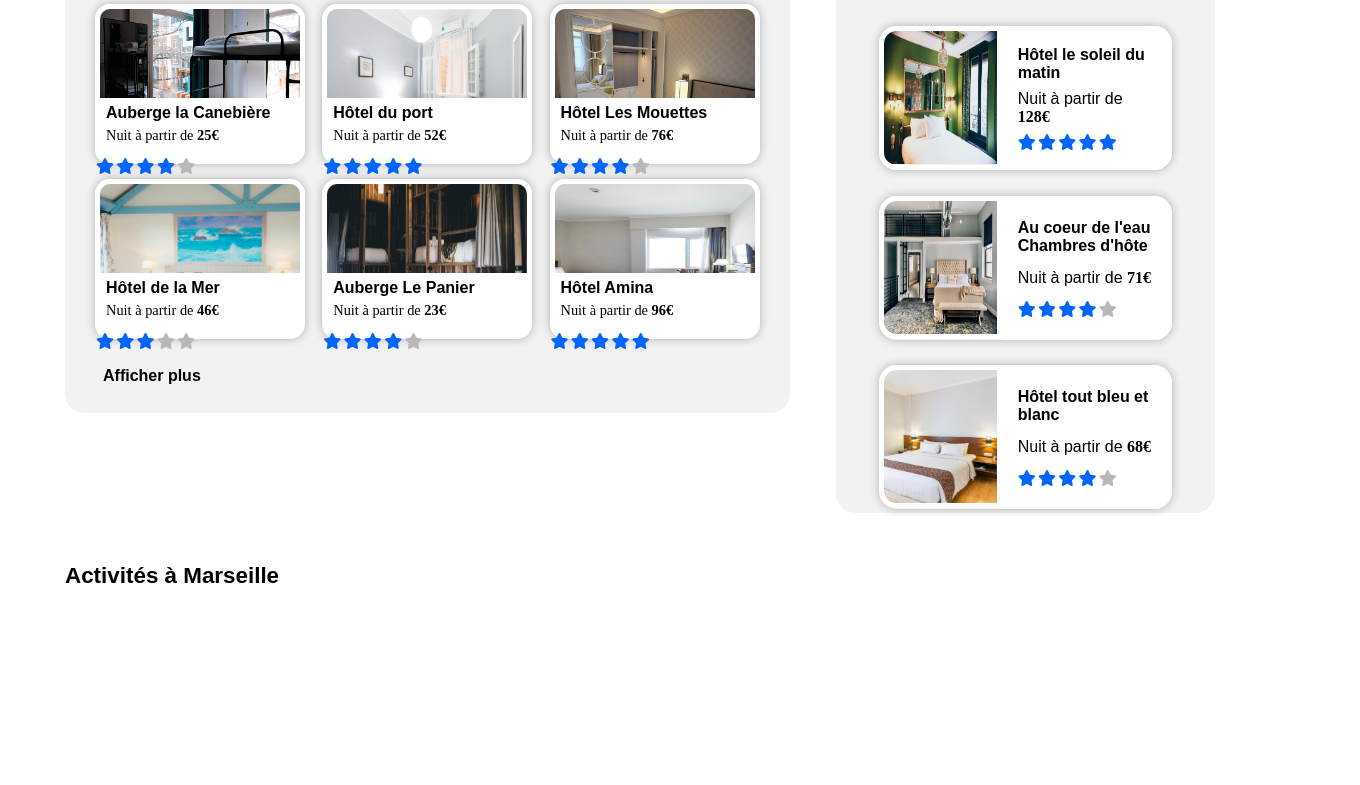
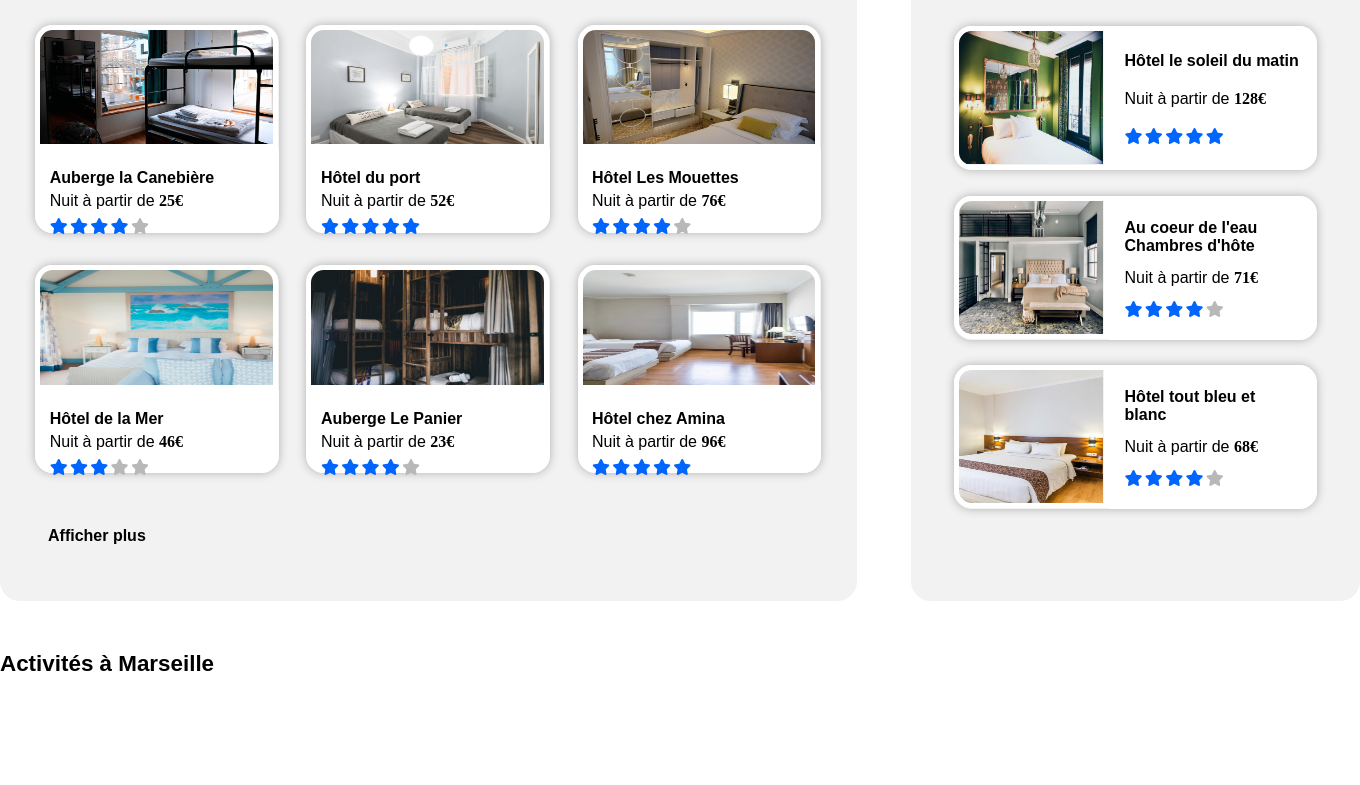
Before and after one commit to benoitricard/BenoitRicard_2_17062021, a plain HTML site: page index.html in a window 1280 px wide. Shown: the part 431-1216 px from the top of the page, 1360 px wide, since content can reach past the window. Drawn offline with Linux system fonts and the light colour scheme.

Commit message:
Modification de la catégorie 'hébergements à Marseille'

```diff
--- a/index.html
+++ b/index.html
@@ -66,14 +66,14 @@
         <!-- Housing + Aside -->
         <section id="body1">
             <!-- Conteneur 'Hébergements à Marseille' -->
-            <div class="housing">
+            <div class="conteneur_housing">
                 <h1>Hébergements à Marseille</h1>
-                    <div class="cards_h">
-                        <div class="card_housing">
-                            <img class="img1_photo" src="images/hebergements/aub_caneb.jpg" height="150px" width="200px">
-                            <div class="img1_titre">
-                                <h3>Auberge la Canebière</h3>
-                                <p class="p_h">Nuit à partir de <span class="bold">25€</span></p>
+                    <div class="conteneur_cards_housing">
+                        <div class="item_card_housing item_card_housing1">
+                            <div class="photo_card_housing photo_card_housing1"></div>
+                            <div class="description_card_housing description_card_housing1">
+                                <h2>Auberge la Canebière</h2>
+                                <p>Nuit à partir de <span class="bold">25€</span></p>
                                 <div class="stars">
                                     <i class="fas fa-star full_star"></i>
                                     <i class="fas fa-star full_star"></i>
@@ -83,11 +83,11 @@
                                 </div>
                             </div>
                         </div>
-                        <div class="card_housing">
-                            <img class="img2_photo" src="images/hebergements/hotel_port.jpg" height="150px" width="200px">
-                            <div class="img2_titre">
-                                <h3>Hôtel du port</h3>
-                                <p class="p_h">Nuit à partir de <span class="bold">52€</span></p>
+                        <div class="item_card_housing item_card_housing2">
+                            <div class="photo_card_housing photo_card_housing2"></div>
+                            <div class="description_card_housing description_card_housing2">
+                                <h2>Hôtel du port</h2>
+                                <p>Nuit à partir de <span class="bold">52€</span></p>
                                 <div class="stars">
                                     <i class="fas fa-star full_star"></i>
                                     <i class="fas fa-star full_star"></i>
@@ -97,11 +97,11 @@
                                 </div>
                             </div>
                         </div>
-                        <div class="card_housing">
-                            <img class="img3_photo" src="images/hebergements/hotel_mouette.jpg" height="150px" width="200px">
-                            <div class="img3_titre">
-                                <h3>Hôtel Les Mouettes</h3>
-                                <p class="p_h">Nuit à partir de <span class="bold">76€</span></p>
+                        <div class="item_card_housing item_card_housing3">
+                            <div class="photo_card_housing photo_card_housing3"></div>
+                            <div class="description_card_housing description_card_housing3">
+                                <h2>Hôtel Les Mouettes</h2>
+                                <p>Nuit à partir de <span class="bold">76€</span></p>
                                 <div class="stars">
                                     <i class="fas fa-star full_star"></i>
                                     <i class="fas fa-star full_star"></i>
@@ -111,11 +111,11 @@
                                 </div>
                             </div>
                         </div>
-                        <div class="card_housing">
-                            <img class="img4_photo" src="images/hebergements/hotel_mer.jpg" height="150px" width="200px">
-                            <div class="img4_titre">
-                                <h3>Hôtel de la Mer</h3>
-                                <p class="p_h">Nuit à partir de <span class="bold">46€</span></p>
+                        <div class="item_card_housing item_card_housing4">
+                            <div class="photo_card_housing photo_card_housing4"></div>
+                            <div class="description_card_housing description_card_housing4">
+                                <h2>Hôtel de la Mer</h2>
+                                <p>Nuit à partir de <span class="bold">46€</span></p>
                                 <div class="stars">
                                     <i class="fas fa-star full_star"></i>
                                     <i class="fas fa-star full_star"></i>
@@ -125,11 +125,11 @@
                                 </div>
                             </div>
                         </div>
-                        <div class="card_housing">
-                            <img class="img5_photo" src="images/hebergements/aub_panier.jpg" height="150px" width="200px">
-                            <div class="img5_titre">
-                                <h3>Auberge Le Panier</h3>
-                                <p class="p_h">Nuit à partir de <span class="bold">23€</span></p>
+                        <div class="item_card_housing item_card_housing5">
+                            <div class="photo_card_housing photo_card_housing5"></div>
+                            <div class="description_card_housing description_card_housing5">
+                                <h2>Auberge Le Panier</h2>
+                                <p>Nuit à partir de <span class="bold">23€</span></p>
                                 <div class="stars">
                                     <i class="fas fa-star full_star"></i>
                                     <i class="fas fa-star full_star"></i>
@@ -139,11 +139,11 @@
                                 </div>
                             </div>
                         </div>
-                        <div class="card_housing">
-                            <img class="img6_photo" src="images/hebergements/hotel_amina.jpg" height="150px" width="200px">
-                            <div class="img6_titre">
-                                <h3>Hôtel Amina</h3>
-                                <p class="p_h">Nuit à partir de <span class="bold">96€</span></p>
+                        <div class="item_card_housing item_card_housing6">
+                            <div class="photo_card_housing photo_card_housing6"></div>
+                            <div class="description_card_housing description_card_housing6">
+                                <h2>Hôtel chez Amina</h2>
+                                <p>Nuit à partir de <span class="bold">96€</span></p>
                                 <div class="stars">
                                     <i class="fas fa-star full_star"></i>
                                     <i class="fas fa-star full_star"></i>
@@ -252,9 +252,9 @@
             <!-- Catégorie 'Assistance' -->
             <div class="assistance cat_footer">
                 <ul>
-                    <li class="bold"><a href="#">Assistance</a></li>
-                    <li class="semibold"><a href="#">Centre d'aide</a></li>
-                    <li class="semibold"><a href="#">Nous contacter</a></li>
+                    <li class="li_footer bold"><a class="link_footer_t" href="#">Assistance</a></li>
+                    <li class="li_footer medium"><a class="link_footer" href="#">Centre d'aide</a></li>
+                    <li class="li_footer medium"><a class="link_footer" href="#">Nous contacter</a></li>
                 </ul>
             </div>
         </footer>
--- a/styles.css
+++ b/styles.css
@@ -1,7 +1,7 @@
 /* Propriétés générales à la page */
 body {
     font-family: "Raleway", sans-serif;
-    width: 1150px;
+    width: 85rem;
     margin: auto;
 }
 
@@ -172,11 +172,11 @@ ul {
 .f_icon {
     background-color: #DEEBFF;
     border-radius: 25px;
-    width: 35.4px;
-    height: 35.4px;
+    width: 2.5rem;
+    height: 2.5rem;
     position: absolute;
     text-align: center;
-    line-height: 35.4px;
+    line-height: 2.5rem;
 }
 
 .f_button {
@@ -229,279 +229,125 @@ ul {
 }
 
 /* Section Housing (Hébergements) */
-.housing {
+.conteneur_housing {
     margin-top: 20px;
     background-color: #F2F2F2;
     width: 63%;
-    height: 500px;
+    height: 43rem;
     border-radius: 20px;
 }
 
-.full_star {
+.conteneur_housing > h1 {
+    position: relative;
+    top: 1.4rem;
+    left: 3rem;
+}
+
+.conteneur_housing > h2 {
+    position: relative;
+    top: 3.5rem;
+    left: 3rem;
+    cursor: pointer;
+    width: 15%;
+}
+
+.conteneur_housing > h2:hover {
     color: #0065FC;
 }
 
-.empty_star {
+.conteneur_cards_housing {
+    display: flex;
+    flex-flow: row wrap;
+    justify-content: space-evenly;
+    height: 70%;
+    align-items: center;
+    padding-left: 0.5rem;
+    padding-right: 0.5rem;
+    position: relative;
+    top: 2rem;
+}
+
+.item_card_housing {
+    display: flex;
+    flex-direction: column;
+    height: 13rem;
+    width: 29%;
+    box-shadow: 0 0 10px #afafaf;
+    border-radius: 1.1rem;
+    cursor: pointer;
+}
+
+.photo_card_housing {
+    border: solid 5px white;
+    background-size: 100% 100%;
+    background-repeat: no-repeat;
+    height: 60%;
+    width: 95.4%;
+    border-radius: 1.1rem 1.1rem 0 0;
+}
+
+.description_card_housing {
+    background-color: white;
+    display: flex;
+    flex-direction: column;
+    justify-content: space-around;
+    border-radius: 0 0 1.1rem 1.1rem;
+    height: 40%;
+    width: 100%;
+}
+
+.description_card_housing > h2 {
+    position: relative;
+    top: 0.4rem;
+    left: 0.9rem;
+}
+
+.description_card_housing > p {
+    position: relative;
+    top: -1.1rem;
+    left: 0.9rem;
+}
+
+.description_card_housing > .stars {
+    position: relative;
+    top: -1.6rem;
+    left: 0.9rem;
+}
+
+.photo_card_housing1 {
+    background-image: url(images/hebergements/aub_caneb.jpg);
+}
+
+.photo_card_housing2 {
+    background-image: url(images/hebergements/hotel_port.jpg);
+}
+
+.photo_card_housing3 {
+    background-image: url(images/hebergements/hotel_mouette.jpg);
+}
+
+.photo_card_housing4 {
+    background-image: url(images/hebergements/hotel_mer.jpg);
+}
+
+.photo_card_housing5 {
+    background-image: url(images/hebergements/aub_panier.jpg);
+}
+
+.photo_card_housing6 {
+    background-image: url(images/hebergements/hotel_amina.jpg);
+}
+
+.full_star { /* Couleur des étoiles pleines */
+    color: #0065FC;
+}
+
+.empty_star { /* Couleur des étoiles vides */
     color: #b8b8b8;
 }
 
-.housing > h1 {
-    position: relative;
-    top: 18px;
-    left: 38px;
-}
-
-.housing > h2 {
-    position: relative;
-    top: 28px;
-    left: 38px;
-}
-
-.cards_h {
-    display: flex;
-    justify-content: space-between;
-    align-items: center;
-    padding-right: 40px;
-    padding-left: 30px;
-    flex-wrap: wrap;
-    height: 350px;
-    position: relative;
-    bottom: -15px;
-}
-
-.card_housing {
-    height: 150px;
-    width: 200px;
-    border-radius: 25px;
-    cursor: pointer;
-}
-
-.img1_photo {
-    border: solid 5px white;
-    border-radius: 15px;
-    box-shadow: 0 0 10px rgb(175, 175, 175);
-}
-
-.img1_titre {
-    background-color: white;
-    border-radius: 0 0 15px 15px;
-    position: relative;
-    top: -70px;
-    right: -1px;
-    height: 65px;
-    width: 207px;
-    display: flex;
-    flex-direction: column;
-}
-
-.img1_titre > h3 {
-    margin-top: 6px;
-    margin-left: 10px;
-}
-
-.img1_titre > .p_h {
-    margin-left: 5px;
-    margin-top: -11px;
-}
-
-.stars1 {
-    display: flex;
-    flex-direction: row;
-    width: 70px;
-    position: relative;
-    right: -10px;
-    top: -8px;
-    justify-content: space-between;
-}
-
-.img2_photo {
-    border: solid 5px white;
-    border-radius: 15px;
-    box-shadow: 0 0 10px rgb(175, 175, 175);
-}
-
-.img2_titre {
-    background-color: white;
-    border-radius: 0 0 15px 15px;
-    position: relative;
-    top: -70px;
-    right: -1px;
-    height: 65px;
-    width: 207px;
-    display: flex;
-    flex-direction: column;
-}
-
-.img2_titre > h3 {
-    margin-top: 6px;
-    margin-left: 10px;
-}
-
-.img2_titre > .p_h {
-    margin-left: 5px;
-    margin-top: -11px;
-}
-
-.stars2 {
-    display: flex;
-    flex-direction: row;
-    width: 70px;
-    position: relative;
-    right: -10px;
-    top: -8px;
-    justify-content: space-between;
-}
-
-.img3_photo {
-    border: solid 5px white;
-    border-radius: 15px;
-    box-shadow: 0 0 10px rgb(175, 175, 175);
-}
-
-.img3_titre {
-    background-color: white;
-    border-radius: 0 0 15px 15px;
-    position: relative;
-    top: -70px;
-    right: -1px;
-    height: 65px;
-    width: 207px;
-    display: flex;
-    flex-direction: column;
-}
-
-.img3_titre > h3 {
-    margin-top: 6px;
-    margin-left: 10px;
-}
-
-.img3_titre > .p_h {
-    margin-left: 5px;
-    margin-top: -11px;
-}
-
-.stars3 {
-    display: flex;
-    flex-direction: row;
-    width: 70px;
-    position: relative;
-    right: -10px;
-    top: -8px;
-    justify-content: space-between;
-}
-
-.img4_photo {
-    border: solid 5px white;
-    border-radius: 15px;
-    box-shadow: 0 0 10px rgb(175, 175, 175);
-}
-
-.img4_titre {
-    background-color: white;
-    border-radius: 0 0 15px 15px;
-    position: relative;
-    top: -70px;
-    right: -1px;
-    height: 65px;
-    width: 207px;
-    display: flex;
-    flex-direction: column;
-}
-
-.img4_titre > h3 {
-    margin-top: 6px;
-    margin-left: 10px;
-}
-
-.img4_titre > .p_h {
-    margin-left: 5px;
-    margin-top: -11px;
-}
-
-.stars4 {
-    display: flex;
-    flex-direction: row;
-    width: 70px;
-    position: relative;
-    right: -10px;
-    top: -8px;
-    justify-content: space-between;
-}
-
-.img5_photo {
-    border: solid 5px white;
-    border-radius: 15px;
-    box-shadow: 0 0 10px rgb(175, 175, 175);
-}
-
-.img5_titre {
-    background-color: white;
-    border-radius: 0 0 15px 15px;
-    position: relative;
-    top: -70px;
-    right: -1px;
-    height: 65px;
-    width: 207px;
-    display: flex;
-    flex-direction: column;
-}
-
-.img5_titre > h3 {
-    margin-top: 6px;
-    margin-left: 10px;
-}
-
-.img5_titre > .p_h {
-    margin-left: 5px;
-    margin-top: -11px;
-}
-
-.stars5 {
-    display: flex;
-    flex-direction: row;
-    width: 70px;
-    position: relative;
-    right: -10px;
-    top: -8px;
-    justify-content: space-between;
-}
-
-.img6_photo {
-    border: solid 5px white;
-    border-radius: 15px;
-    box-shadow: 0 0 10px rgb(175, 175, 175);
-}
-
-.img6_titre {
-    background-color: white;
-    border-radius: 0 0 15px 15px;
-    position: relative;
-    top: -70px;
-    right: -1px;
-    height: 65px;
-    width: 207px;
-    display: flex;
-    flex-direction: column;
-}
-
-.img6_titre > h3 {
-    margin-top: 6px;
-    margin-left: 10px;
-}
-
-.img6_titre > .p_h {
-    margin-left: 5px;
-    margin-top: -11px;
-}
-
-.stars6 {
-    display: flex;
-    flex-direction: row;
-    width: 70px;
-    position: relative;
-    right: -10px;
-    top: -8px;
-    justify-content: space-between;
+.item_card_housing:hover {
+    box-shadow: 0 2px 10px #505050;
 }
 
 /* Section 'Les plus populaires' */
@@ -509,7 +355,7 @@ ul {
     margin-top: 20px;
     background-color: #F2F2F2;
     width: 33%;
-    height: 600px;
+    height: 43rem;
     border-radius: 20px;
 }
 
@@ -558,6 +404,7 @@ ul {
     width: 100%;
     box-shadow: 0 0 10px #afafaf;
     border-radius: 1.1rem;
+    cursor: pointer;
 }
 
 .description_cards_popular {
@@ -579,6 +426,10 @@ ul {
     display: flex;
     width: 6.2rem;
     justify-content: space-between;
+}
+
+.conteneur_pop1:hover, .conteneur_pop2:hover, .conteneur_pop3:hover {
+    box-shadow: 0 2px 10px #505050;
 }
 
 /* Section 'Activités' */
```
